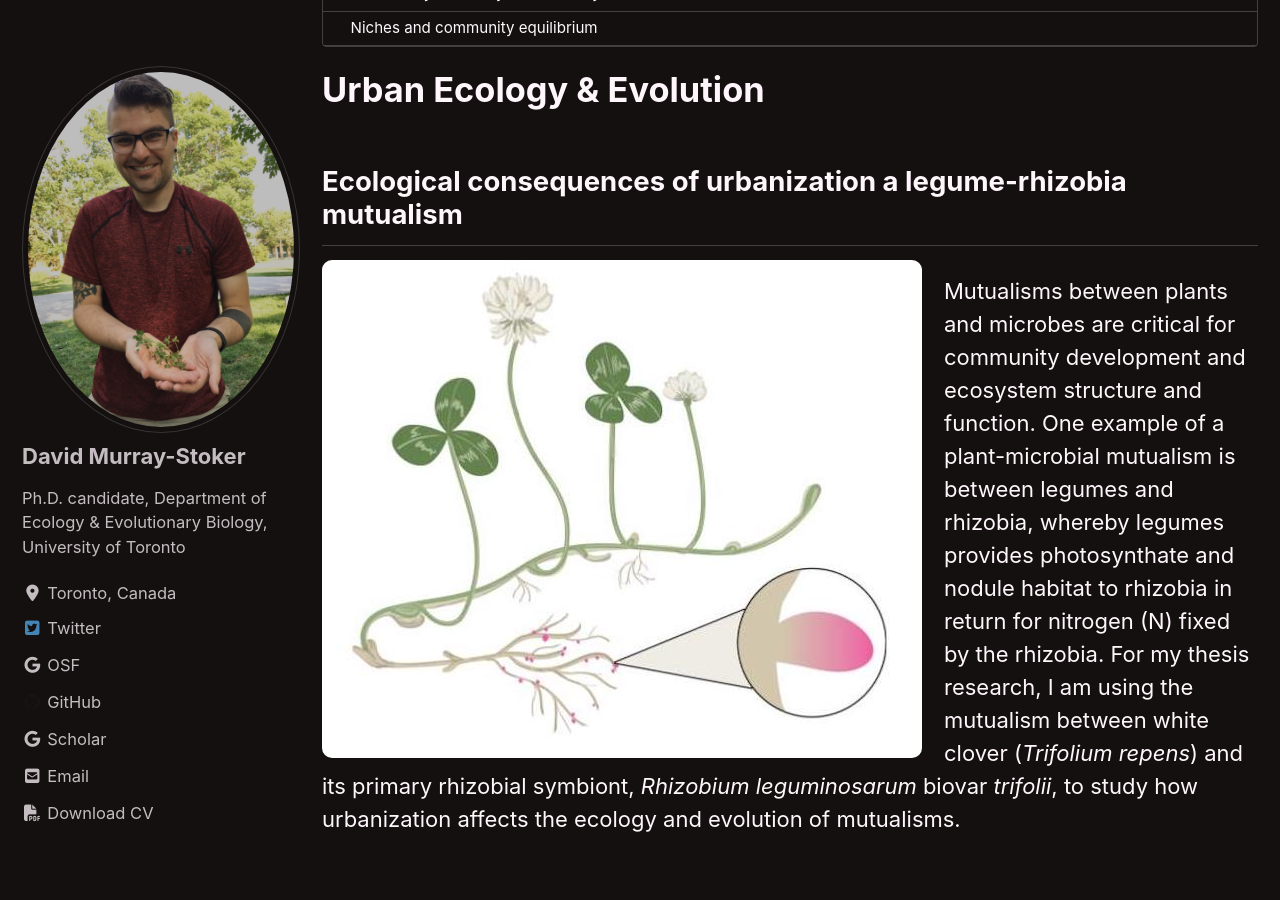
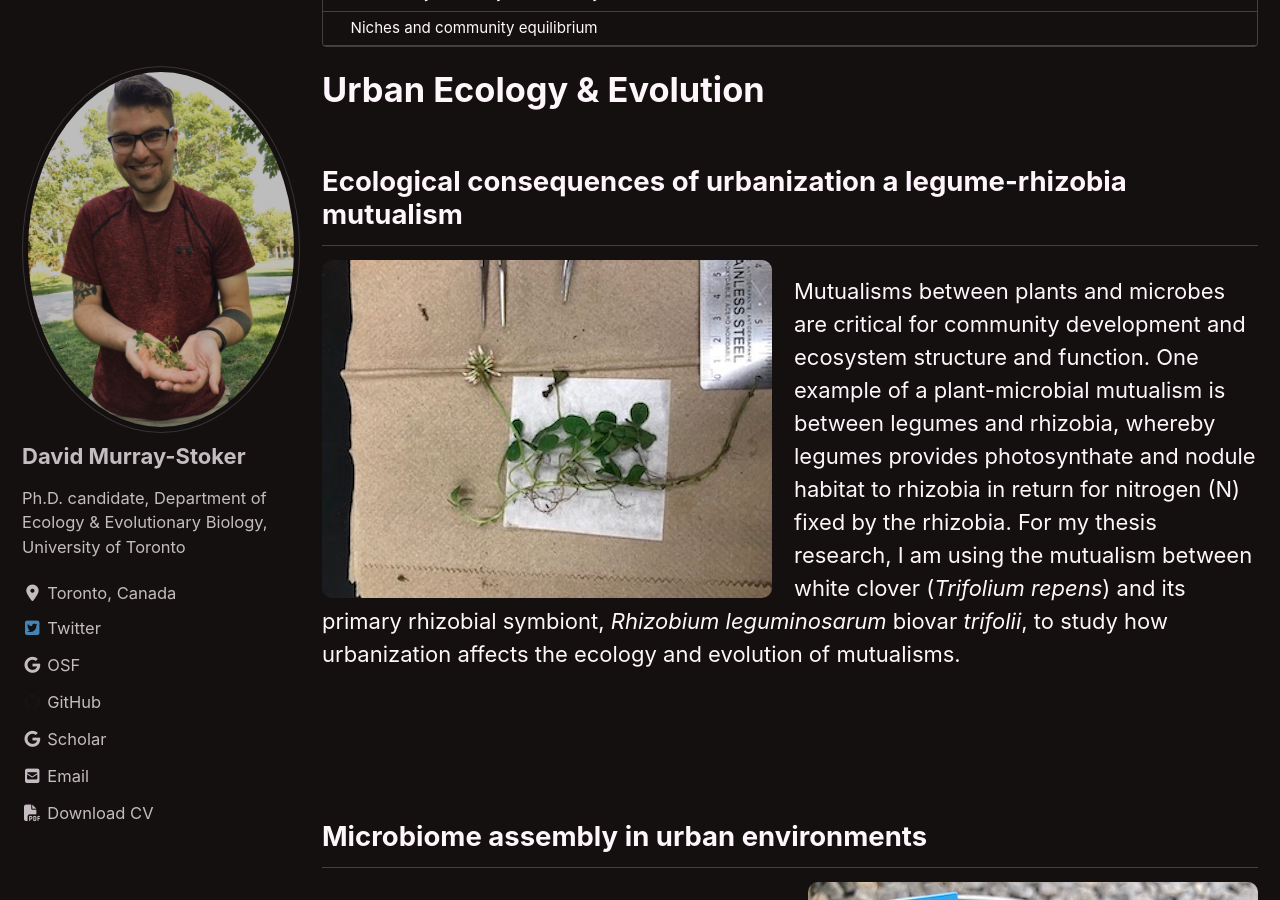
Before and after one commit to dmurraystoker/dmurraystoker.github.io, a Jekyll site: the page built from _pages/research.md, in a window 1280 px wide and 900 px high, scrolled down 402 px. Built offline with Jekyll 4.4.1, drawn with Linux system fonts in a browser that asks for light colours; cached includes are drawn as plain includes; nearby versions of some CDN libraries.

Commit message:
Update research.md

```diff
--- a/_pages/research.md
+++ b/_pages/research.md
@@ -12,7 +12,7 @@
 
 ## Ecological consequences of urbanization a legume-rhizobia mutualism
 
-![](../assets/images/clover_cartoon.jpg){: .align-left}
+![](../assets/images/clover_lab_2018.jpg){: .align-left}
 
 Mutualisms between plants and microbes are critical for community development and ecosystem structure and function. One example of a plant-microbial mutualism is between legumes and rhizobia, whereby legumes provides photosynthate and nodule habitat to rhizobia in return for nitrogen (N) fixed by the rhizobia. For my thesis research, I am using the mutualism between white clover (_Trifolium repens_) and its primary rhizobial symbiont, _Rhizobium leguminosarum_ biovar _trifolii_, to study how urbanization affects the ecology and evolution of mutualisms.
 
```
